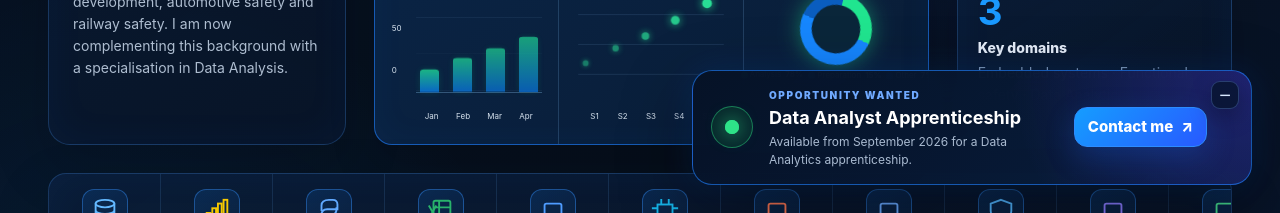
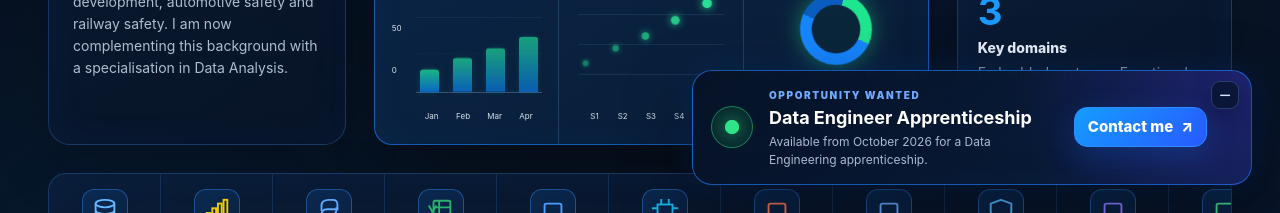
Before and after one commit to Oelayouchi/portfolio, a Next.js app: page / in a window 1280 px wide. Shown: the part 587-800 px from the top of the page. Built offline with nearby package versions, Linux system fonts and the light colour scheme.

Commit message:
Update alternance target to Data Engineer from October 2026

```diff
--- a/components/alternance-banner.js
+++ b/components/alternance-banner.js
@@ -3,4 +3,12 @@
 import { useState } from 'react';
 import { useLanguage } from './language-context';
 
-export default function AlternanceBanner(){const{t}=useLanguage();const[minimized,setMinimized]=useState(false);if(minimized)return <button className="alternanceMini" type="button" aria-label={t('altTitle')} title={t('altTitle')} onClick={()=>setMinimized(false)}><span className="alternanceMiniDot"/></button>;return <aside className="alternanceBanner" aria-label={t('altTitle')}><button className="alternanceMinimize" type="button" aria-label={t('close')} title={t('close')} onClick={()=>setMinimized(true)}>−</button><div className="alternancePulse" aria-hidden="true"><span/></div><div className="alternanceContent"><span className="alternanceEyebrow">{t('opportunity')}</span><strong>{t('altTitle')}</strong><p>{t('altText')}</p></div><a className="alternanceCta" href="#contact">{t('contactMe')}<span aria-hidden="true">↗</span></a></aside>}
+const alternanceCopy={
+  fr:{title:'Alternance Data Engineer',text:'Disponible dès octobre 2026 pour une alternance en Data Engineering.'},
+  en:{title:'Data Engineer Apprenticeship',text:'Available from October 2026 for a Data Engineering apprenticeship.'},
+  ar:{title:'تدريب Data Engineer',text:'متاح ابتداءً من أكتوبر 2026 لتدريب بالتناوب في Data Engineering.'},
+  es:{title:'Alternancia Data Engineer',text:'Disponible desde octubre de 2026 para una alternancia en Data Engineering.'},
+  de:{title:'Data-Engineer-Alternance',text:'Ab Oktober 2026 für eine Alternance im Bereich Data Engineering verfügbar.'},
+};
+
+export default function AlternanceBanner(){const{t,language}=useLanguage();const[minimized,setMinimized]=useState(false);const copy=alternanceCopy[language]||alternanceCopy.fr;if(minimized)return <button className="alternanceMini" type="button" aria-label={copy.title} title={copy.title} onClick={()=>setMinimized(false)}><span className="alternanceMiniDot"/></button>;return <aside className="alternanceBanner" aria-label={copy.title}><button className="alternanceMinimize" type="button" aria-label={t('close')} title={t('close')} onClick={()=>setMinimized(true)}>−</button><div className="alternancePulse" aria-hidden="true"><span/></div><div className="alternanceContent"><span className="alternanceEyebrow">{t('opportunity')}</span><strong>{copy.title}</strong><p>{copy.text}</p></div><a className="alternanceCta" href="#contact">{t('contactMe')}<span aria-hidden="true">↗</span></a></aside>}
```
